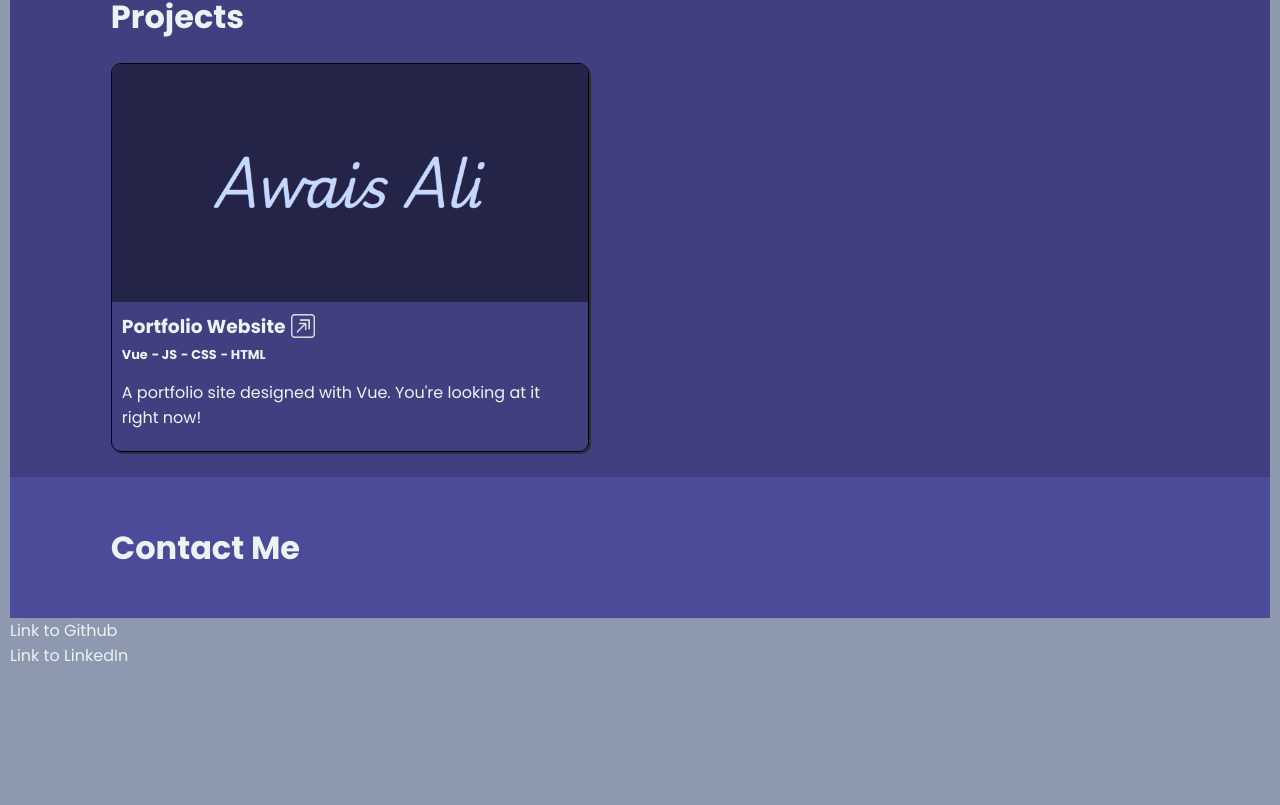
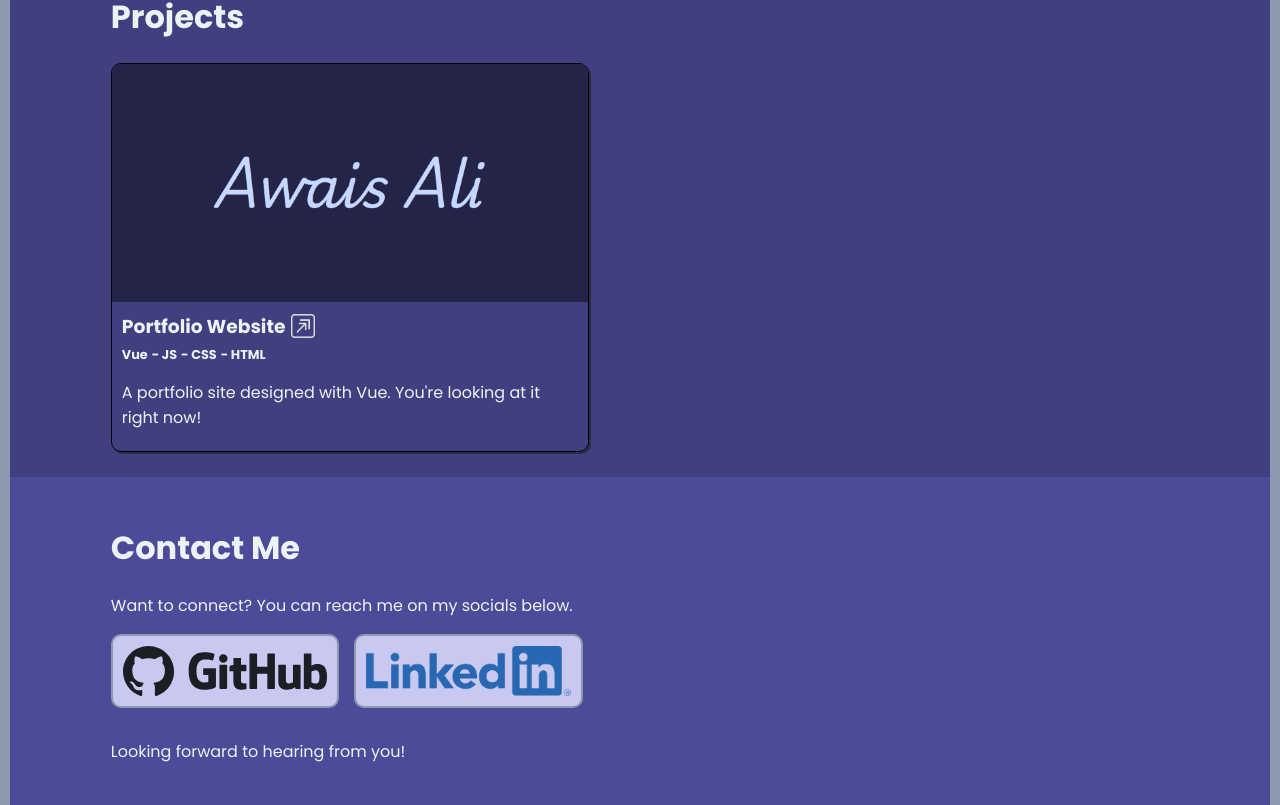
Before and after one commit to Archimedyz/portfolio-site, a Vue app: page / in a window 1280 px wide. Shown: the part 1661-2466 px from the top of the page. Before the commit the page ends 2329 px from the top, so only its background shows below. Built offline with nearby package versions, Linux system fonts and the light colour scheme; a web font is replaced by a local one.

Commit message:
Update Contact section. Add social links.

```diff
--- a/src/App.vue
+++ b/src/App.vue
@@ -17,8 +17,6 @@ import Contact from './components/Contact.vue'
         <Contact />
     </main>
     <footer>
-        Link to Github<br/>
-        Link to LinkedIn
     </footer>
 </template>
 
--- a/src/components/Contact.vue
+++ b/src/components/Contact.vue
@@ -1,11 +1,25 @@
 <script setup>
-
+import SocialLink from './SocialLink.vue';
 </script>
 
 <template>
 <div id="contact">
     <div class="section-content">
         <h1>Contact Me</h1>
+        <p>Want to connect? You can reach me on my socials below.</p>
+        <div class="social-links">
+            <SocialLink
+                link="https://github.com/Archimedyz"
+                logoSrc="/assets/logos/GitHub-Lockup-Dark.svg"
+                logoAlt="Github logo"
+            />
+            <SocialLink
+                link="https://www.linkedin.com/in/awaisali1248/"
+                logoSrc="/assets/logos/LinkedIn-Logo.png"
+                logoAlt="LinkedIn logo"
+            />
+        </div>
+        <p>Looking forward to hearing from you!</p>
     </div>
 </div>
 </template>
--- /dev/null
+++ b/src/components/SocialLink.vue
@@ -0,0 +1,48 @@
+<script setup>
+import { ref } from 'vue';
+
+const props = defineProps([
+    'link', 'logoSrc', 'logoAlt'
+]);
+
+const hovered = ref(false);
+</script>
+
+<template>
+    <a
+        class="social-link"
+        :class="{
+            'social-link-hovered': hovered
+        }"
+        @mouseover="hovered=true"
+        @mouseleave="hovered=false"
+        :href="props.link">
+        <img
+            class="social-logo"
+            :src="props.logoSrc"
+            :alt="props.logoAlt"
+        />
+    </a>
+</template>
+
+<style scoped>
+.social-link {
+    background-color: rgba(200, 200, 240, 1);
+    transition: background-color 0.5s ease-in;
+    display: inline-block;
+    margin-right: 15px;
+    margin-bottom: 15px;
+    padding: 10px;
+    border: 2px solid var(--color-mid);
+    border-radius: 10px;
+}
+
+.social-link-hovered {
+    background-color: white;
+}
+
+.social-logo {
+    max-height: 50px;
+    height: 100%;
+}
+</style>
```
Also changed, not shown: assets/logos/GitHub-Lockup-Dark.svg (added), assets/logos/LinkedIn-Logo.png (added).
